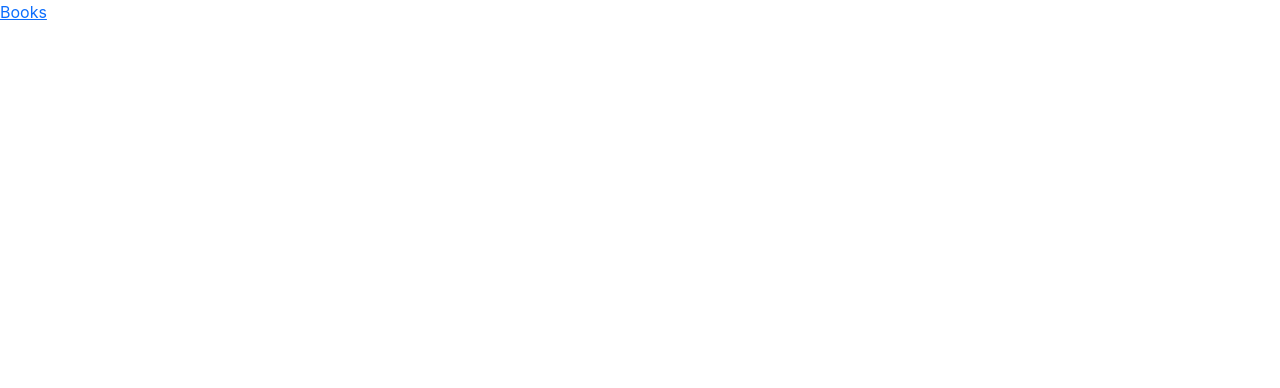
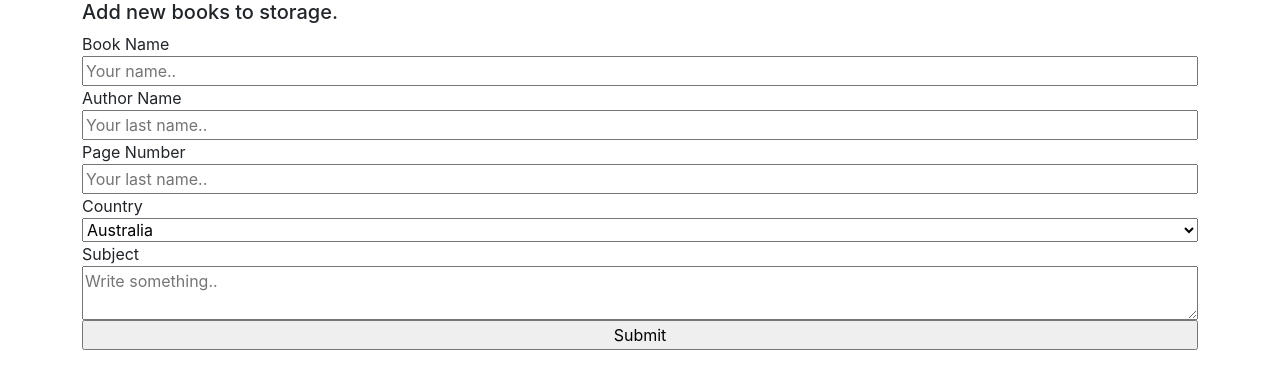
Before and after one commit to kaganecee/playwright-e2e-test-example, a JavaScript app: page / in a window 1280 px wide. Shown: the top 388 px of the page. Built offline with nearby package versions, Linux system fonts and the light colour scheme; the HTML template or start-up script is replaced by a standard one.

Commit message:
feat(form): added book record form and rendered in home page

```diff
--- /dev/null
+++ b/src/components/FormExample.js
@@ -0,0 +1,41 @@
+const FormExample = () => {
+    const handleSubmit = (event) => {
+        localStorage.setItem('books',JSON.stringify({
+            name : event.target.firstname.value,
+            lastName : event.target.lastname.value,
+            country : event.target.country.value,
+            subject : event.target.subject.value
+        }))
+    }
+    return (
+        <div className="container d-flex flex-column">
+            <h5>Add new books to storage.</h5>
+            <form className="d-flex flex-column" onSubmit={(event) => handleSubmit(event)}>
+
+                <label htmlFor="fname">Book Name</label>
+                <input type="text" id="fname" name="bookname" placeholder="Your name.."/>
+
+                <label htmlFor="lname">Author Name</label>
+                <input type="text" id="lname" name="authorname" placeholder="Your last name.."/>
+
+                <label htmlFor="lname">Page Number</label>
+                <input type="text" id="lname" name="pagenumber" placeholder="Your last name.."/>
+
+                <label htmlFor="country">Country</label>
+                <select id="country" name="country">
+                <option value="australia">Australia</option>
+                <option value="canada">Canada</option>
+                <option value="usa">USA</option>
+                </select>
+
+                <label htmlFor="subject">Subject</label>
+                <textarea id="subject" name="subject" placeholder="Write something.." ></textarea>
+
+                <input type="submit" value="Submit"/>
+
+            </form>
+        </div>
+    );
+}
+
+export default FormExample;
--- a/src/pages/Home.js
+++ b/src/pages/Home.js
@@ -1,8 +1,9 @@
-const Home = (props) => {
+import FormExample from "../components/FormExample";
+
+const Home = () => {
     return (
         <div>
-            <a href="books">Books</a>
-            <p>{props.title}</p>
+            <FormExample/>
         </div>
     )
 }
```
